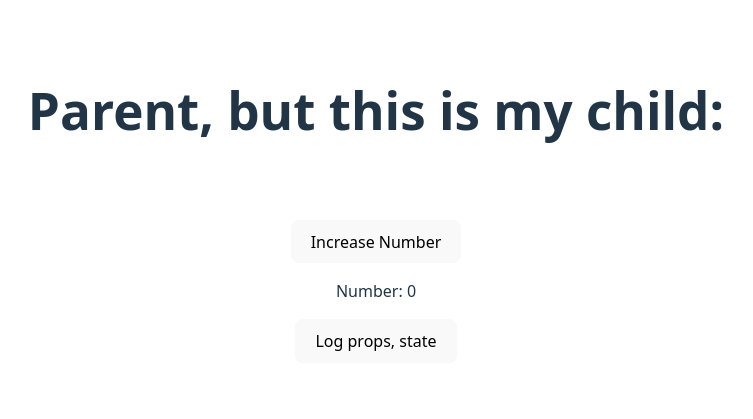
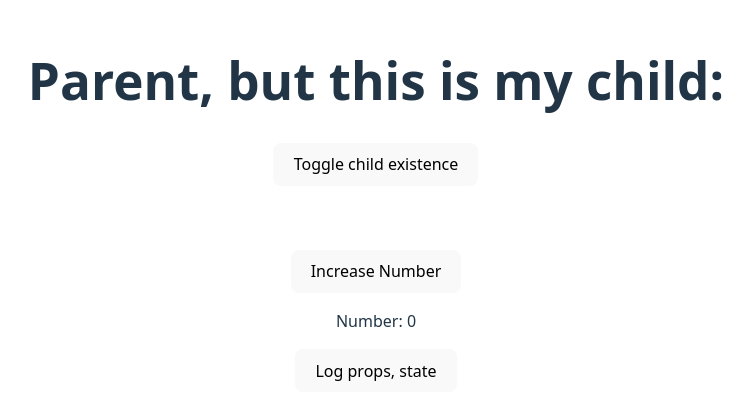
Before and after one commit to pb-06/ftp-13a, a React (Vite) app in the folder react-app/: page / in a window 1280 px wide. Shown: the part 171-590 px from the top of the page, without its empty margins (264-1017 px from the left). Built offline with nearby package versions, Linux system fonts and the light colour scheme.

Commit message:
Implement componentDidUnmount()

```diff
--- a/react-app/src/App.jsx
+++ b/react-app/src/App.jsx
@@ -5,14 +5,22 @@ import './App.css'
 import FunctionComponent from './FunctionComponent'
 
 function App() {
-  const [count, setCount] = useState(0)
+  const [count, setCount] = useState(0);
+  const [showChild, setShowChild] = useState(true);
+
+  const handleToggleChildClick = () => {
+    setShowChild(!showChild);
+  }
 
   return (
     <>
       <h1>Parent, but this is my child:</h1>
-      <FunctionComponent fruit="apple" callback={console.log}>
-        <p>child paragraph</p>
-      </FunctionComponent>
+      <p><button onClick={handleToggleChildClick}>Toggle child existence</button></p>
+      {showChild &&
+        <FunctionComponent fruit="apple" callback={console.log}>
+          <p>child paragraph</p>
+        </FunctionComponent>
+      }
     </>
   )
 }
--- a/react-app/src/FunctionComponent.jsx
+++ b/react-app/src/FunctionComponent.jsx
@@ -28,6 +28,7 @@ export default function FunctionComponent(props) {
 
     useEffect(() => {
         componentDidMount();
+        return componentDidUnMount
     }, [])
 
     return (
```
